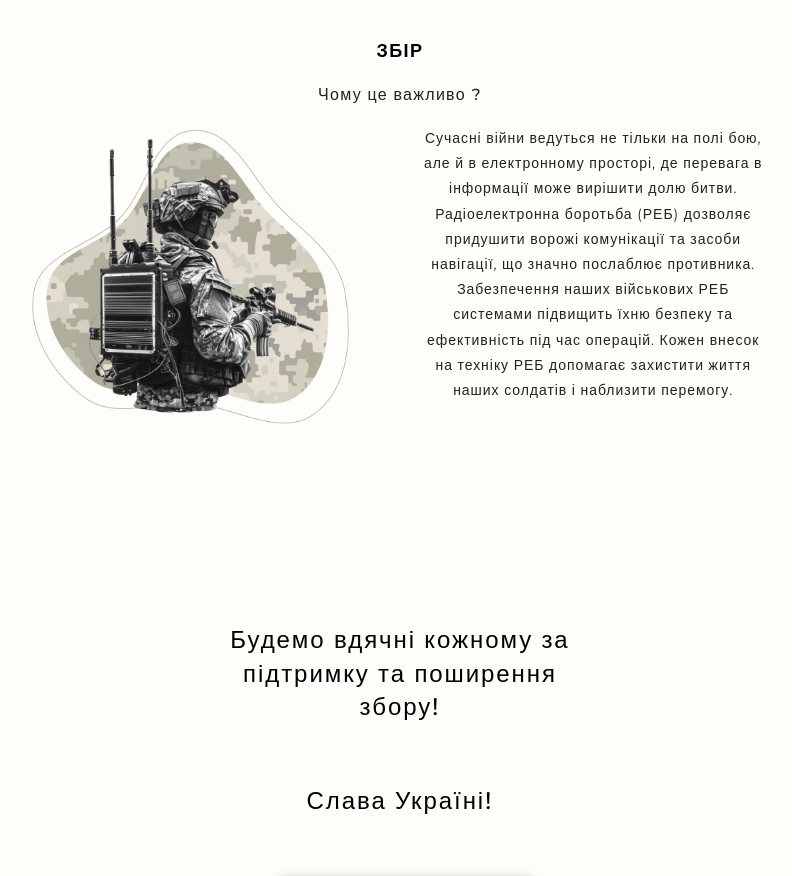
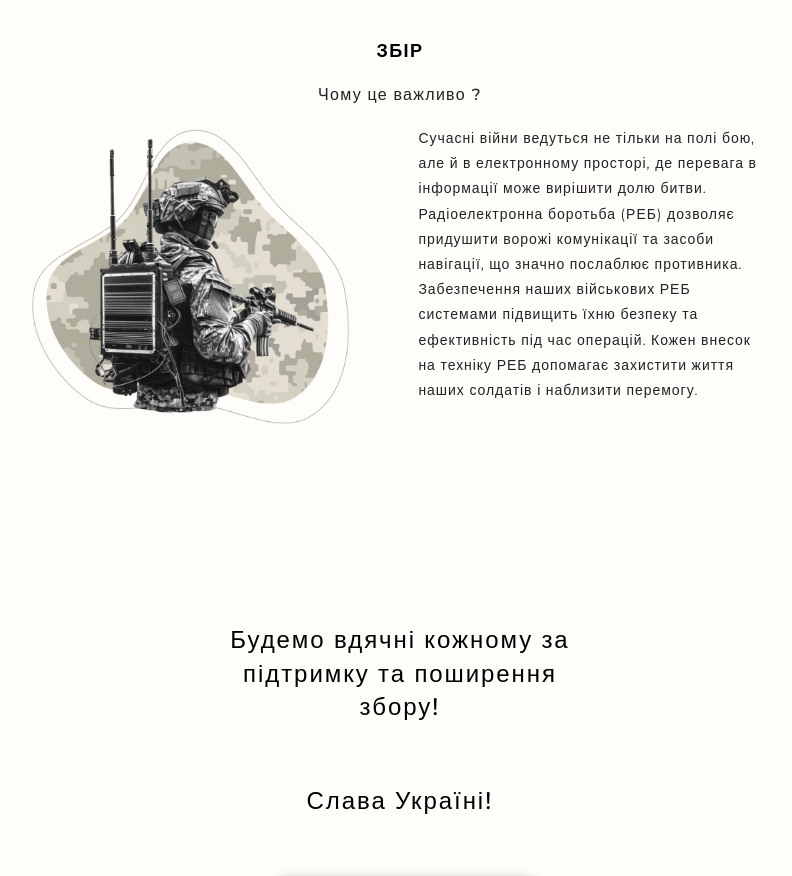
Before and after one commit to baza-trainee/13-zbir, a React (Vite) app: page / in a window 1280 px wide. Shown: the part 2000-2876 px from the top of the page, without its empty margins (240-1032 px from the left). Built offline with nearby package versions, Linux system fonts and the light colour scheme.

Commit message:
fix styles

```diff
--- a/src/components/ImportantInfo/ImportantInfo.module.scss
+++ b/src/components/ImportantInfo/ImportantInfo.module.scss
@@ -22,11 +22,12 @@
   color: var(--secondary-dark-color);
 }
 
-.desc {
+.descInfo {
   font-weight: 400;
   font-size: 14px;
   line-height: 1.8;
   color: var(--secondary-dark-color);
+  text-align: left;
 }
 
 .infoWrapper {
@@ -59,7 +60,7 @@
     flex-direction: row;
   }
 
-  .desc {
+  .descInfo {
     max-width: 489px;
   }
 }
@@ -81,7 +82,7 @@
     margin-bottom: 60px;
   }
 
-  .desc {
+  .descInfo {
     font-size: 16px;
   }
 }
--- a/src/components/ImportantInfo/ImportantInfo.tsx
+++ b/src/components/ImportantInfo/ImportantInfo.tsx
@@ -36,7 +36,7 @@ const ImportantInfo = () => {
         </picture>
 
         <div>
-          <p className={styles.desc}>
+          <p className={styles.descInfo}>
             Сучасні війни ведуться не тільки на полі бою, але й в електронному
             просторі, де перевага в інформації може вирішити долю битви.
             Радіоелектронна боротьба (РЕБ) дозволяє придушити ворожі комунікації
--- a/src/components/Progress/Progress.module.scss
+++ b/src/components/Progress/Progress.module.scss
@@ -1,5 +1,5 @@
 .container {
-  padding: 40px 16px 60px;
+  padding: 0 16px 60px;
 }
 
 .progressTitle {
```
